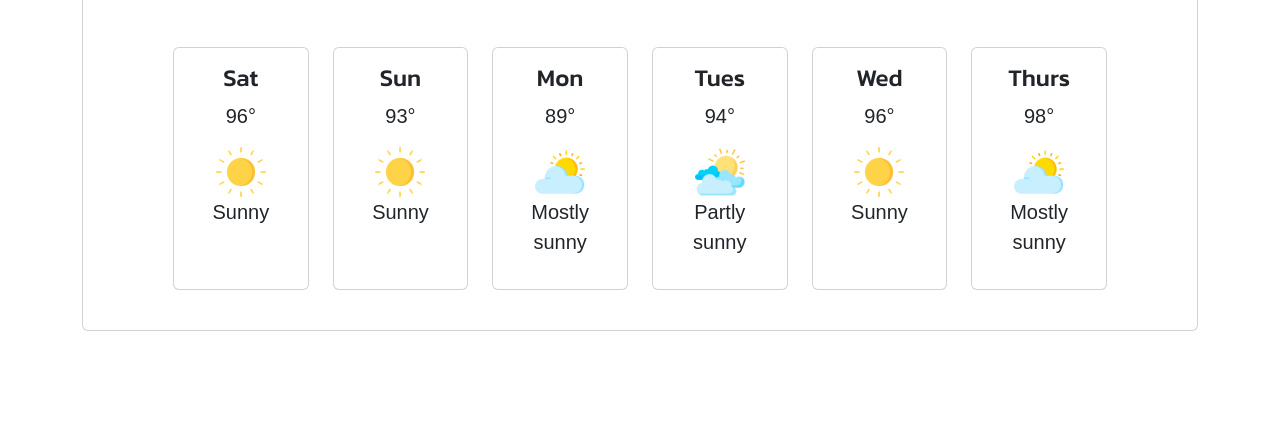
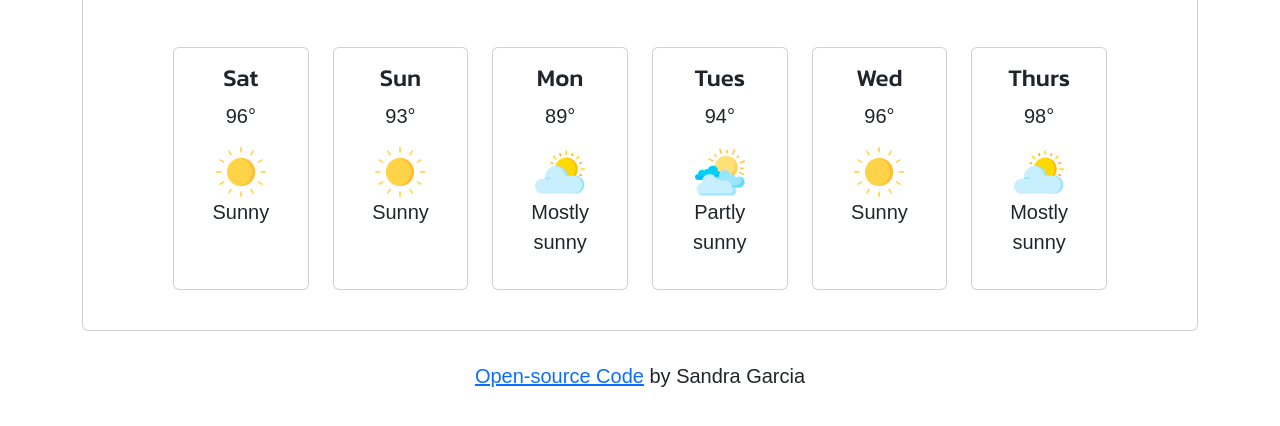
Before and after one commit to Garciasince00/new-git, a plain HTML site: page index.html in a window 1280 px wide. Shown: the part 298-724 px from the top of the page. Drawn offline with nearby package versions, Linux system fonts and the light colour scheme; no server answers.

Commit message:
added open source link

```diff
--- a/index.html
+++ b/index.html
@@ -137,6 +137,12 @@
         </div>
       </div>
     </div>
+    <p id="open-source">
+      <a href="https://github.com/Garciasince00/weather-app" target="_blank"
+        >Open-source Code</a
+      >
+      by Sandra Garcia
+    </p>
     <script src="./script.js"></script>
   </body>
 </html>
--- a/style.css
+++ b/style.css
@@ -72,3 +72,7 @@ h4 {
 #fahrenheit-link {
   text-decoration: none;
 }
+#open-source {
+  display: block;
+  text-align: center;
+}
```
